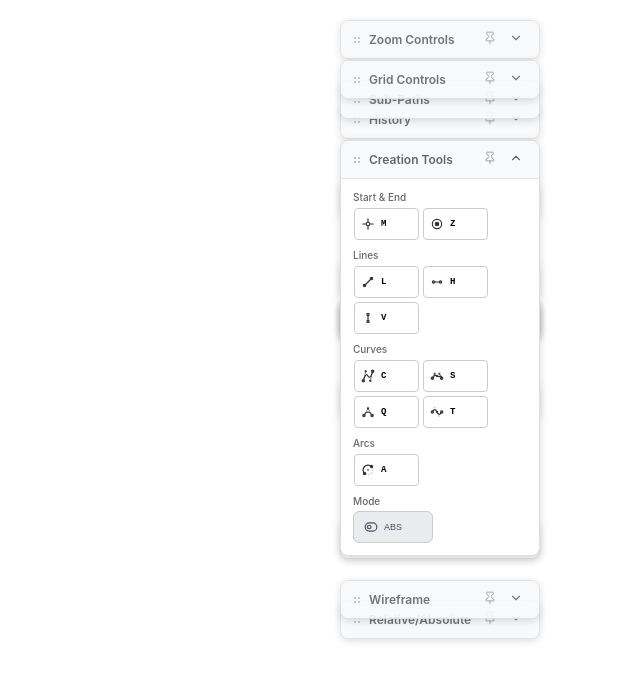
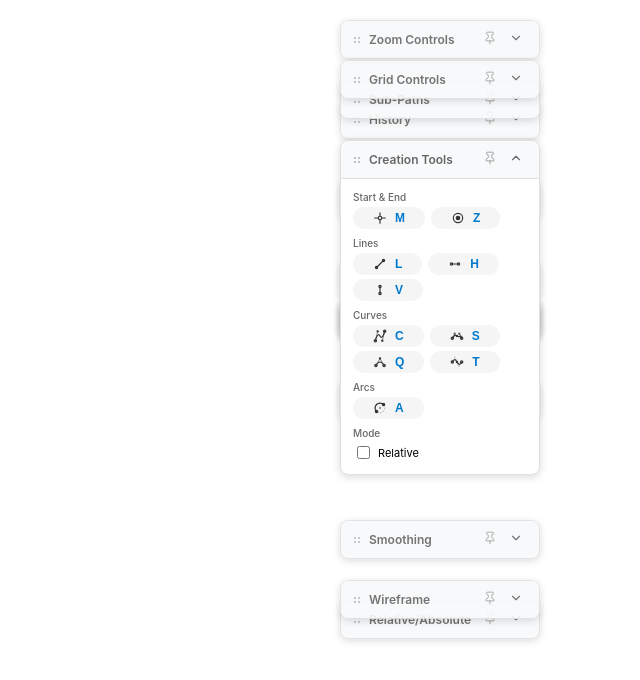
Before and after one commit to regalagram/sspe, a React (Vite) app: page / in a window 1280 px wide. Both pictures are taken after a click on the button 1156 px from the left and 159 px from the top of the page. Shown: the top 680 px of the page, without its empty margins (640-1280 px from the left). Built offline with nearby package versions, Linux system fonts and the light colour scheme; what path-data-parser would draw is missing.

Commit message:
feat: replace ToolButton with PluginButton in CreationTools; update layout and styling for tool buttons and toggle switch

```diff
--- a/src/plugins/creation-tools/CreationTools.tsx
+++ b/src/plugins/creation-tools/CreationTools.tsx
@@ -8,49 +8,6 @@ import { ToggleLeft, ToggleRight } from 'lucide-react';
 import { loadPreferences, savePreferences } from '../../utils/persistence';
 import { PluginButton } from '../../components/PluginButton';
 import { LogOut } from 'lucide-react';
-
-interface ToolButtonProps {
-  command: SVGCommandType;
-  label: string;
-  isActive: boolean;
-  onClick: () => void;
-}
-
-const ToolButton: React.FC<ToolButtonProps> = ({ command, label, isActive, onClick }) => {
-  return (
-    <button
-      className={`tool-button ${isActive ? 'active' : ''}`}
-      onClick={onClick}
-      title={`${label} (${command})`}
-      style={{
-        padding: '4px 6px',
-        margin: '1px',
-        border: '1px solid #ccc',
-        borderRadius: '4px',
-        background: isActive ? '#007acc' : 'white',
-        color: isActive ? 'white' : 'black',
-        cursor: 'pointer',
-        fontSize: '10px',
-        fontFamily: 'monospace',
-        display: 'flex',
-        flexDirection: 'row',
-        alignItems: 'center',
-        gap: '6px',
-        minWidth: '65px',
-        minHeight: '32px'
-      }}
-    >
-      <SVGCommandIcon
-        command={command}
-        size={14}
-        color={isActive ? 'white' : '#333'}
-      />
-      <span style={{ fontSize: '9px', fontWeight: 'bold' }}>
-        {command}
-      </span>
-    </button>
-  );
-};
 
 interface CreationToolsProps {
   currentMode: string;
@@ -132,6 +89,9 @@ export const CreationTools: React.FC<CreationToolsProps> = ({
     }
   ];
 
+  // Colores para los botones de herramientas
+  const toolColor = '#007acc';
+
   return (
     <div className="creation-tools" style={{
       display: 'flex',
@@ -159,14 +119,16 @@ export const CreationTools: React.FC<CreationToolsProps> = ({
           <div style={{
             display: 'flex',
             flexDirection: 'row',
-            gap: '2px'
+            gap: '6px'
           }}>
             {toolGroups[0].tools.map(tool => (
-              <ToolButton
+              <PluginButton
                 key={tool.command}
-                command={tool.command}
-                label={tool.label}
-                isActive={currentMode === 'create' && createMode?.commandType === tool.command}
+                icon={<SVGCommandIcon command={tool.command} size={14} color={currentMode === 'create' && createMode?.commandType === tool.command ? 'white' : '#333'} />}
+                text={tool.command}
+                color={toolColor}
+                active={currentMode === 'create' && createMode?.commandType === tool.command}
+                disabled={false}
                 onClick={() => onSelectTool(tool.command)}
               />
             ))}
@@ -191,20 +153,22 @@ export const CreationTools: React.FC<CreationToolsProps> = ({
           <div style={{
             display: 'flex',
             flexDirection: 'column',
-            gap: '2px'
+            gap: '4px'
           }}>
             {Array.from({ length: Math.ceil(toolGroups[1].tools.length / 2) }, (_, rowIndex) => (
               <div key={rowIndex} style={{
                 display: 'flex',
                 flexDirection: 'row',
-                gap: '2px'
+                gap: '6px'
               }}>
                 {toolGroups[1].tools.slice(rowIndex * 2, (rowIndex + 1) * 2).map(tool => (
-                  <ToolButton
+                  <PluginButton
                     key={tool.command}
-                    command={tool.command}
-                    label={tool.label}
-                    isActive={currentMode === 'create' && createMode?.commandType === tool.command}
+                    icon={<SVGCommandIcon command={tool.command} size={14} color={currentMode === 'create' && createMode?.commandType === tool.command ? 'white' : '#333'} />}
+                    text={tool.command}
+                    color={toolColor}
+                    active={currentMode === 'create' && createMode?.commandType === tool.command}
+                    disabled={false}
                     onClick={() => onSelectTool(tool.command)}
                   />
                 ))}
@@ -231,20 +195,22 @@ export const CreationTools: React.FC<CreationToolsProps> = ({
           <div style={{
             display: 'flex',
             flexDirection: 'column',
-            gap: '2px'
+            gap: '4px'
           }}>
             {Array.from({ length: Math.ceil(toolGroups[2].tools.length / 2) }, (_, rowIndex) => (
               <div key={rowIndex} style={{
                 display: 'flex',
                 flexDirection: 'row',
-                gap: '2px'
+                gap: '6px'
               }}>
                 {toolGroups[2].tools.slice(rowIndex * 2, (rowIndex + 1) * 2).map(tool => (
-                  <ToolButton
+                  <PluginButton
                     key={tool.command}
-                    command={tool.command}
-                    label={tool.label}
-                    isActive={currentMode === 'create' && createMode?.commandType === tool.command}
+                    icon={<SVGCommandIcon command={tool.command} size={14} color={currentMode === 'create' && createMode?.commandType === tool.command ? 'white' : '#333'} />}
+                    text={tool.command}
+                    color={toolColor}
+                    active={currentMode === 'create' && createMode?.commandType === tool.command}
+                    disabled={false}
                     onClick={() => onSelectTool(tool.command)}
                   />
                 ))}
@@ -271,14 +237,16 @@ export const CreationTools: React.FC<CreationToolsProps> = ({
           <div style={{
             display: 'flex',
             flexDirection: 'row',
-            gap: '2px'
+            gap: '6px'
           }}>
             {toolGroups[3].tools.map(tool => (
-              <ToolButton
+              <PluginButton
                 key={tool.command}
-                command={tool.command}
-                label={tool.label}
-                isActive={currentMode === 'create' && createMode?.commandType === tool.command}
+                icon={<SVGCommandIcon command={tool.command} size={14} color={currentMode === 'create' && createMode?.commandType === tool.command ? 'white' : '#333'} />}
+                text={tool.command}
+                color={toolColor}
+                active={currentMode === 'create' && createMode?.commandType === tool.command}
+                disabled={false}
                 onClick={() => onSelectTool(tool.command)}
               />
             ))}
@@ -301,32 +269,15 @@ export const CreationTools: React.FC<CreationToolsProps> = ({
             Mode
           </div>
           <div>
-            <button
-              onClick={handleToggleRelativeCommands}
-              style={{
-                padding: '6px 10px',
-                background: useRelativeCommands ? '#28a745' : '#e9ecef',
-                color: useRelativeCommands ? 'white' : '#495057',
-                border: '1px solid #ccc',
-                borderRadius: '6px',
-                cursor: 'pointer',
-                fontSize: '10px',
-                fontWeight: '500',
-                display: 'flex',
-                flexDirection: 'row',
-                alignItems: 'center',
-                gap: '6px',
-                transition: 'all 0.2s ease',
-                minWidth: '80px',
-                minHeight: '32px'
-              }}
-              title={useRelativeCommands ? 'Switch to Absolute Commands' : 'Switch to Relative Commands'}
-            >
-              {useRelativeCommands ? <ToggleRight size={14} /> : <ToggleLeft size={14} />}
-              <span style={{ fontSize: '9px' }}>
-                {useRelativeCommands ? 'REL' : 'ABS'}
-              </span>
-            </button>
+            <label style={{ display: 'flex', alignItems: 'center', gap: 4, fontSize: 11, cursor: 'pointer' }}>
+              <input
+                type="checkbox"
+                checked={useRelativeCommands}
+                onChange={handleToggleRelativeCommands}
+                style={{ accentColor: '#2196f3', marginRight: 4, cursor: 'pointer' }}
+              />
+              Relative
+            </label>
           </div>
         </div>
       </div>
```
